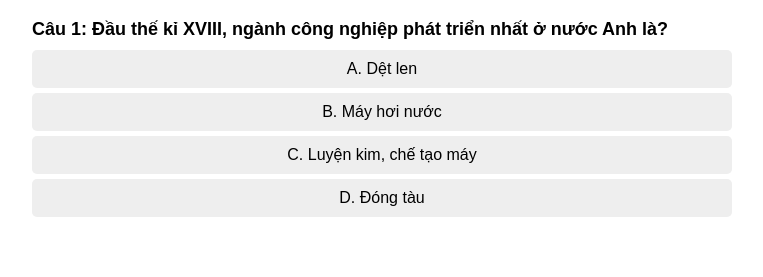
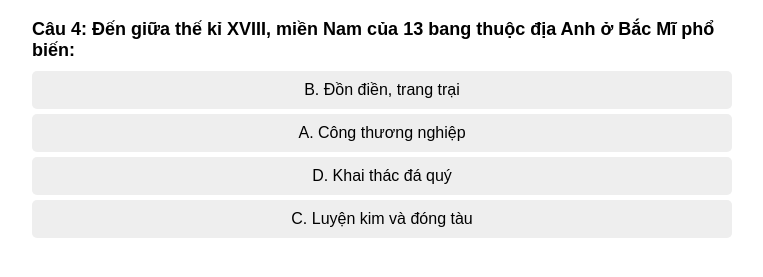
Before and after one commit to quan2k92009-hub/kiemtra., a plain HTML site: page index.html in a window 1280 px wide. Shown: the part 81-358 px from the top of the page, without its empty margins (258-1021 px from the left). Drawn offline with Linux system fonts and the light colour scheme.

Commit message:
Update index.html
..

```diff
--- a/index.html
+++ b/index.html
@@ -33,7 +33,7 @@
 </div>
 
 <script>
-// Danh sách câu hỏi
+// ===== 30 CÂU HỎI =====
 const questions = [
 "Câu 1: Đầu thế kỉ XVIII, ngành công nghiệp phát triển nhất ở nước Anh là?",
 "Câu 2: Đẳng cấp thứ ba trong xã hội Pháp trước cách mạng bao gồm:",
@@ -67,7 +67,7 @@ const questions = [
 "Câu 30: Người lãnh đạo tiêu biểu trong cuộc Chiến tranh giành độc lập của 13 thuộc địa Anh ở Bắc Mĩ là:"
 ];
 
-// Danh sách đáp án A/B/C/D cho từng câu
+// ===== ĐÁP ÁN (4 đáp án mỗi câu) =====
 const options = [
 ["A. Dệt len","B. Máy hơi nước","C. Luyện kim, chế tạo máy","D. Đóng tàu"],
 ["A. Tư sản, nông dân, bình dân thành thị","B. Quý tộc, tăng lữ, tư sản","C. Tăng lữ, quý tộc, tư sản","D. Vua, quan lại, tăng lữ, bình dân thành thị"],
@@ -101,13 +101,33 @@ const options = [
 ["A. Ô. Crôm-oen","B. G. Oa-sinh-tơn","C. M. Rô-be-spie","D. V.I. Lê-nin"]
 ];
 
-// Đáp án đúng
+// ===== ĐÁP ÁN ĐÚNG =====
 const correctAnswers = [
  'A','A','B','B','C','B','A','D','B','D',
  'D','A','B','A','C','B','B','C','A','A',
  'A','A','B','C','C','B','D','C','A','B'
 ];
 
+// ===== HÀM TRỘN =====
+function shuffle(array){
+  for (let i = array.length - 1; i > 0; i--){
+    let j = Math.floor(Math.random() * (i + 1));
+    [array[i], array[j]] = [array[j], array[i]];
+  }
+}
+
+// ===== GHÉP DỮ LIỆU CÂU HỎI =====
+let quizData = [];
+for (let i = 0; i < questions.length; i++) {
+  quizData.push({
+    question: questions[i],
+    options: options[i].slice(),
+    correct: correctAnswers[i]
+  });
+}
+shuffle(quizData); // trộn câu hỏi
+
+// ===== HIỂN THỊ CÂU HỎI =====
 let currentQuestion = 0;
 
 function showQuestion(index){
@@ -115,25 +135,40 @@ function showQuestion(index){
   const aContainer = document.getElementById('answers-container');
   const msg = document.getElementById('message');
   msg.textContent = '';
-  qContainer.innerHTML = `<div class="question">${questions[index]}</div>`;
+
+  const q = quizData[index];
+
+  // Trộn đáp án nhưng phải nhớ đáp án đúng
+  let answersWithFlag = q.options.map((opt,i)=>{
+    let letter = String.fromCharCode(65+i);
+    return {
+      text: opt,
+      isCorrect: (letter===q.correct)
+    };
+  });
+  shuffle(answersWithFlag);
+
+  qContainer.innerHTML = `<div class="question">${q.question}</div>`;
   aContainer.innerHTML = '';
-  for (let i=0; i<4; i++){
+
+  answersWithFlag.forEach(item=>{
     const btn = document.createElement('button');
-    btn.textContent = options[index][i];
-    btn.addEventListener('click', ()=>checkAnswer(String.fromCharCode(65+i), btn));
+    btn.textContent = item.text;
+    btn.addEventListener('click', ()=>{
+      checkAnswer(item.isCorrect, btn);
+    });
     aContainer.appendChild(btn);
-  }
+  });
 }
 
-function checkAnswer(answer, button){
-  const correct = correctAnswers[currentQuestion];
+function checkAnswer(isCorrect, button){
   const msg = document.getElementById('message');
-  if (answer === correct){
+  if (isCorrect){
     button.classList.add('correct');
-    msg.textContent = "✅ Xin chúc mừng, bạn đã chọn đúng!";
+    msg.textContent = "✅ Đúng rồi!";
     setTimeout(()=>{
       currentQuestion++;
-      if (currentQuestion < questions.length){
+      if (currentQuestion < quizData.length){
         showQuestion(currentQuestion);
       } else {
         document.getElementById('quiz').innerHTML = "<h2>Bạn đã hoàn thành bài kiểm tra!</h2>";
@@ -141,11 +176,13 @@ function checkAnswer(answer, button){
     }, 1000);
   } else {
     button.classList.add('wrong');
-    msg.textContent = "❌ Xin chia buồn, bạn đã chọn sai. Xin vui lòng chọn lại!";
+    msg.textContent = "❌ Sai rồi, chọn lại!";
   }
 }
 
+// ===== KHỞI TẠO =====
 showQuestion(currentQuestion);
+
 </script>
 
 </body>
```
